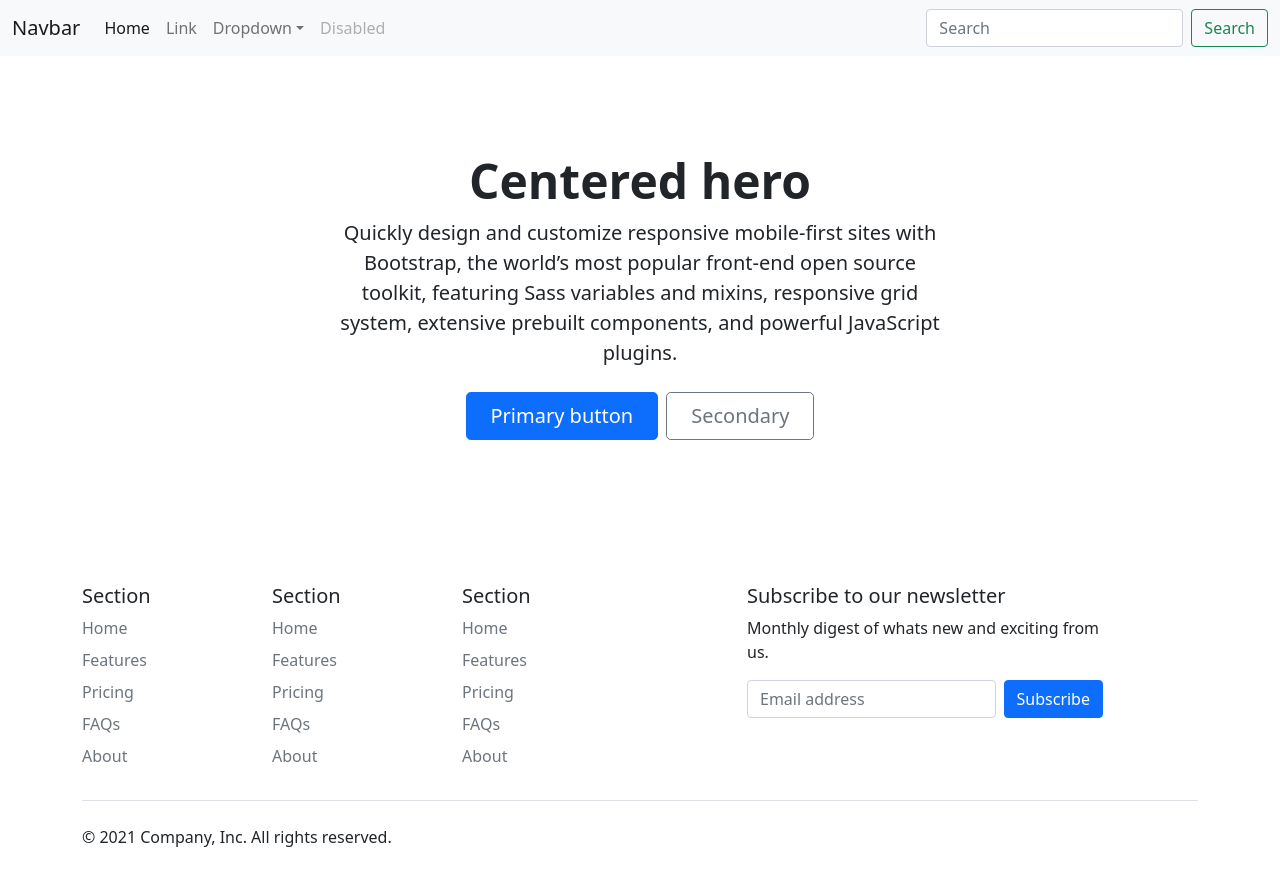
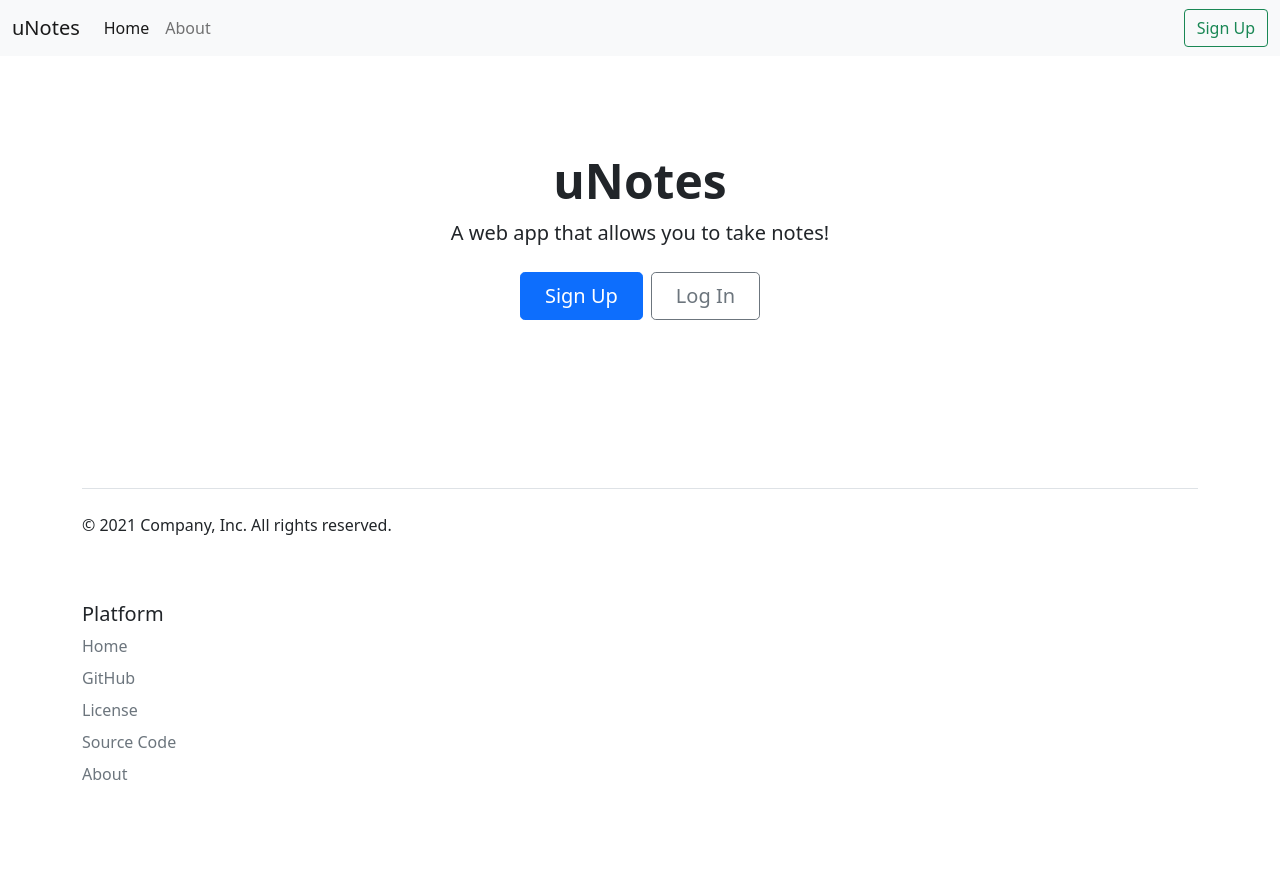
Before and after one commit to YO-SC/unotes-react, a React (Create React App) app: page / in a window 1280 px wide. Shown: the top 886 px of the page. After the commit the page ends 842 px from the top, so only its background shows below. Built offline with nearby package versions, Linux system fonts and the light colour scheme.

Commit message:
change landing page content to uNotes content

```diff
--- a/src/components/Footer.jsx
+++ b/src/components/Footer.jsx
@@ -4,122 +4,6 @@
   return (
     <div className="container">
       <footer className="py-5">
-        <div className="row">
-          <div className="col-2">
-            <h5>Section</h5>
-            <ul className="nav flex-column">
-              <li className="nav-item mb-2">
-                <a href="#" className="nav-link p-0 text-muted">
-                  Home
-                </a>
-              </li>
-              <li className="nav-item mb-2">
-                <a href="#" className="nav-link p-0 text-muted">
-                  Features
-                </a>
-              </li>
-              <li className="nav-item mb-2">
-                <a href="#" className="nav-link p-0 text-muted">
-                  Pricing
-                </a>
-              </li>
-              <li className="nav-item mb-2">
-                <a href="#" className="nav-link p-0 text-muted">
-                  FAQs
-                </a>
-              </li>
-              <li className="nav-item mb-2">
-                <a href="#" className="nav-link p-0 text-muted">
-                  About
-                </a>
-              </li>
-            </ul>
-          </div>
-
-          <div className="col-2">
-            <h5>Section</h5>
-            <ul className="nav flex-column">
-              <li className="nav-item mb-2">
-                <a href="#" className="nav-link p-0 text-muted">
-                  Home
-                </a>
-              </li>
-              <li className="nav-item mb-2">
-                <a href="#" className="nav-link p-0 text-muted">
-                  Features
-                </a>
-              </li>
-              <li className="nav-item mb-2">
-                <a href="#" className="nav-link p-0 text-muted">
-                  Pricing
-                </a>
-              </li>
-              <li className="nav-item mb-2">
-                <a href="#" className="nav-link p-0 text-muted">
-                  FAQs
-                </a>
-              </li>
-              <li className="nav-item mb-2">
-                <a href="#" className="nav-link p-0 text-muted">
-                  About
-                </a>
-              </li>
-            </ul>
-          </div>
-
-          <div className="col-2">
-            <h5>Section</h5>
-            <ul className="nav flex-column">
-              <li className="nav-item mb-2">
-                <a href="#" className="nav-link p-0 text-muted">
-                  Home
-                </a>
-              </li>
-              <li className="nav-item mb-2">
-                <a href="#" className="nav-link p-0 text-muted">
-                  Features
-                </a>
-              </li>
-              <li className="nav-item mb-2">
-                <a href="#" className="nav-link p-0 text-muted">
-                  Pricing
-                </a>
-              </li>
-              <li className="nav-item mb-2">
-                <a href="#" className="nav-link p-0 text-muted">
-                  FAQs
-                </a>
-              </li>
-              <li className="nav-item mb-2">
-                <a href="#" className="nav-link p-0 text-muted">
-                  About
-                </a>
-              </li>
-            </ul>
-          </div>
-
-          <div className="col-4 offset-1">
-            <form>
-              <h5>Subscribe to our newsletter</h5>
-              <p>Monthly digest of whats new and exciting from us.</p>
-              <div className="d-flex w-100 gap-2">
-                <label for="newsletter1" className="visually-hidden">
-                  Email address
-                </label>
-                <input
-                  id="newsletter1"
-                  type="text"
-                  className="form-control"
-                  placeholder="Email address"
-                />
-                <button className="btn btn-primary" type="button">
-                  Subscribe
-                </button>
-              </div>
-            </form>
-          </div>
-        </div>
-
         <div className="d-flex justify-content-between py-4 my-4 border-top">
           <p>&copy; 2021 Company, Inc. All rights reserved.</p>
           {/* TODO change icons, make em work */}
@@ -147,6 +31,39 @@
             </li>
           </ul>
         </div>
+
+        <div className="row">
+          <div className="col-12">
+            <h5>Platform</h5>
+            <ul className="nav flex-column">
+              <li className="nav-item mb-2">
+                <a href="#" className="nav-link p-0 text-muted">
+                  Home
+                </a>
+              </li>
+              <li className="nav-item mb-2">
+                <a href="#" className="nav-link p-0 text-muted">
+                  GitHub
+                </a>
+              </li>
+              <li className="nav-item mb-2">
+                <a href="#" className="nav-link p-0 text-muted">
+                  License
+                </a>
+              </li>
+              <li className="nav-item mb-2">
+                <a href="#" className="nav-link p-0 text-muted">
+                  Source Code
+                </a>
+              </li>
+              <li className="nav-item mb-2">
+                <a href="#" className="nav-link p-0 text-muted">
+                  About
+                </a>
+              </li>
+            </ul>
+          </div>
+        </div>
       </footer>
     </div>
   );
--- a/src/components/Hero.jsx
+++ b/src/components/Hero.jsx
@@ -3,23 +3,18 @@
 export default function Hero() {
   return (
     <div className="px-4 py-5 my-5 text-center">
-      <h1 className="display-5 fw-bold">Centered hero</h1>
+      <h1 className="display-5 fw-bold">uNotes</h1>
       <div className="col-lg-6 mx-auto">
-        <p className="lead mb-4">
-          Quickly design and customize responsive mobile-first sites with
-          Bootstrap, the world’s most popular front-end open source toolkit,
-          featuring Sass variables and mixins, responsive grid system, extensive
-          prebuilt components, and powerful JavaScript plugins.
-        </p>
+        <p className="lead mb-4">A web app that allows you to take notes!</p>
         <div className="d-grid gap-2 d-sm-flex justify-content-sm-center">
           <button type="button" className="btn btn-primary btn-lg px-4 gap-3">
-            Primary button
+            Sign Up
           </button>
           <button
             type="button"
             className="btn btn-outline-secondary btn-lg px-4"
           >
-            Secondary
+            Log In
           </button>
         </div>
       </div>
--- a/src/components/Navbar.jsx
+++ b/src/components/Navbar.jsx
@@ -5,7 +5,7 @@
     <nav className="navbar navbar-expand-lg navbar-light bg-light">
       <div className="container-fluid">
         <a className="navbar-brand" href="#">
-          Navbar
+          uNotes
         </a>
         <button
           className="navbar-toggler"
@@ -27,54 +27,14 @@
             </li>
             <li className="nav-item">
               <a className="nav-link" href="#">
-                Link
+                About
               </a>
             </li>
-            <li className="nav-item dropdown">
-              <a
-                className="nav-link dropdown-toggle"
-                href="#"
-                id="navbarDropdown"
-                role="button"
-                data-bs-toggle="dropdown"
-                aria-expanded="false"
-              >
-                Dropdown
-              </a>
-              <ul className="dropdown-menu" aria-labelledby="navbarDropdown">
-                <li>
-                  <a className="dropdown-item" href="#">
-                    Action
-                  </a>
-                </li>
-                <li>
-                  <a className="dropdown-item" href="#">
-                    Another action
-                  </a>
-                </li>
-                <li>
-                  <hr className="dropdown-divider" />
-                </li>
-                <li>
-                  <a className="dropdown-item" href="#">
-                    Something else here
-                  </a>
-                </li>
-              </ul>
-            </li>
-            <li className="nav-item">
-              <a className="nav-link disabled">Disabled</a>
-            </li>
           </ul>
+
           <form className="d-flex">
-            <input
-              className="form-control me-2"
-              type="search"
-              placeholder="Search"
-              aria-label="Search"
-            />
             <button className="btn btn-outline-success" type="submit">
-              Search
+              Sign Up
             </button>
           </form>
         </div>
```
